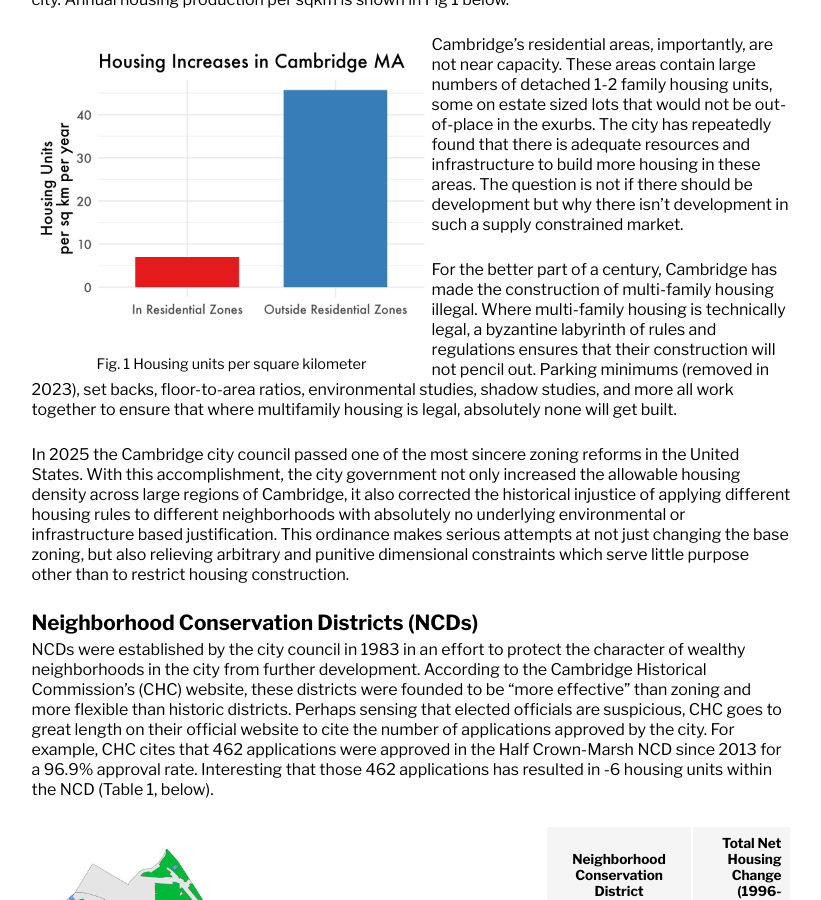
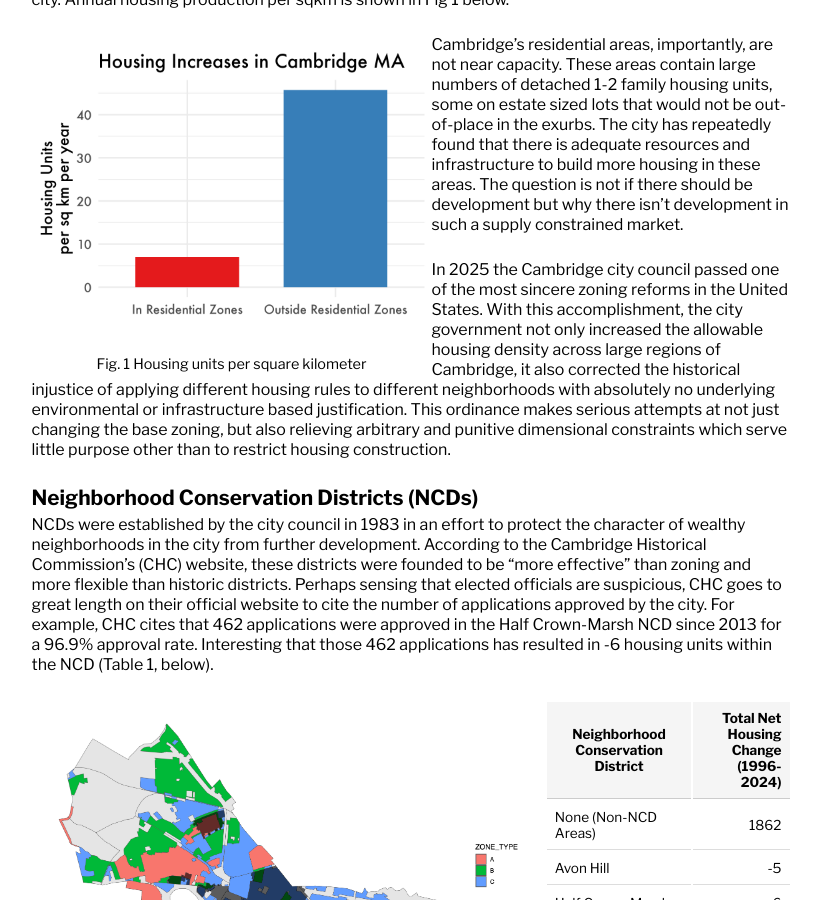
Before and after one commit to dan-sprague/dan-sprague.github.io, a Jekyll site: the page built from _posts/2025-03-30-ncd.markdown, in a window 1280 px wide and 900 px high, scrolled down 575 px. Shown: the whole window, without its empty margins (221-1042 px from the left). Built offline with Jekyll 4.4.1, drawn with Linux system fonts in a browser that asks for light colours.

Commit message:
remove julia

```diff
--- a/_posts/2025-03-30-ncd.markdown
+++ b/_posts/2025-03-30-ncd.markdown
@@ -22,8 +22,6 @@ Cambridge is a small city immediately adjacent to Boston Massachusetts with one
   <figcaption style="text-align: center; font-style: plain; font-size: 0.9em;">Fig. 1 Housing units per square kilometer</figcaption>
 </div>
 Cambridge's residential areas, importantly, are not near capacity. These areas contain large numbers of detached 1-2 family housing units, some on estate sized lots that would not be out-of-place in the exurbs. The city has repeatedly found that there is adequate resources and infrastructure to build more housing in these areas. The question is not if there should be development but why there isn't development in such a supply constrained market.<br><br>
-
-For the better part of a century, Cambridge has made the construction of multi-family housing illegal. Where multi-family housing is technically legal, a byzantine labyrinth of rules and regulations ensures that their construction will not pencil out. Parking minimums (removed in 2023), set backs, floor-to-area ratios, environmental studies, shadow studies, and more all work together to ensure that where multifamily housing is legal, absolutely none will get built.<br><br>
 
 In 2025 the Cambridge city council passed one of the most sincere zoning reforms in the United States. With this accomplishment, the city government not only increased the allowable housing density across large regions of Cambridge, it also corrected the historical injustice of applying different housing rules to different neighborhoods with absolutely no underlying environmental or infrastructure based justification. This ordinance makes serious attempts at not just changing the base zoning, but also relieving arbitrary and punitive dimensional constraints which serve little purpose other than to restrict housing construction.<br><br>
 
```
Also changed, not shown: 2 other files.
